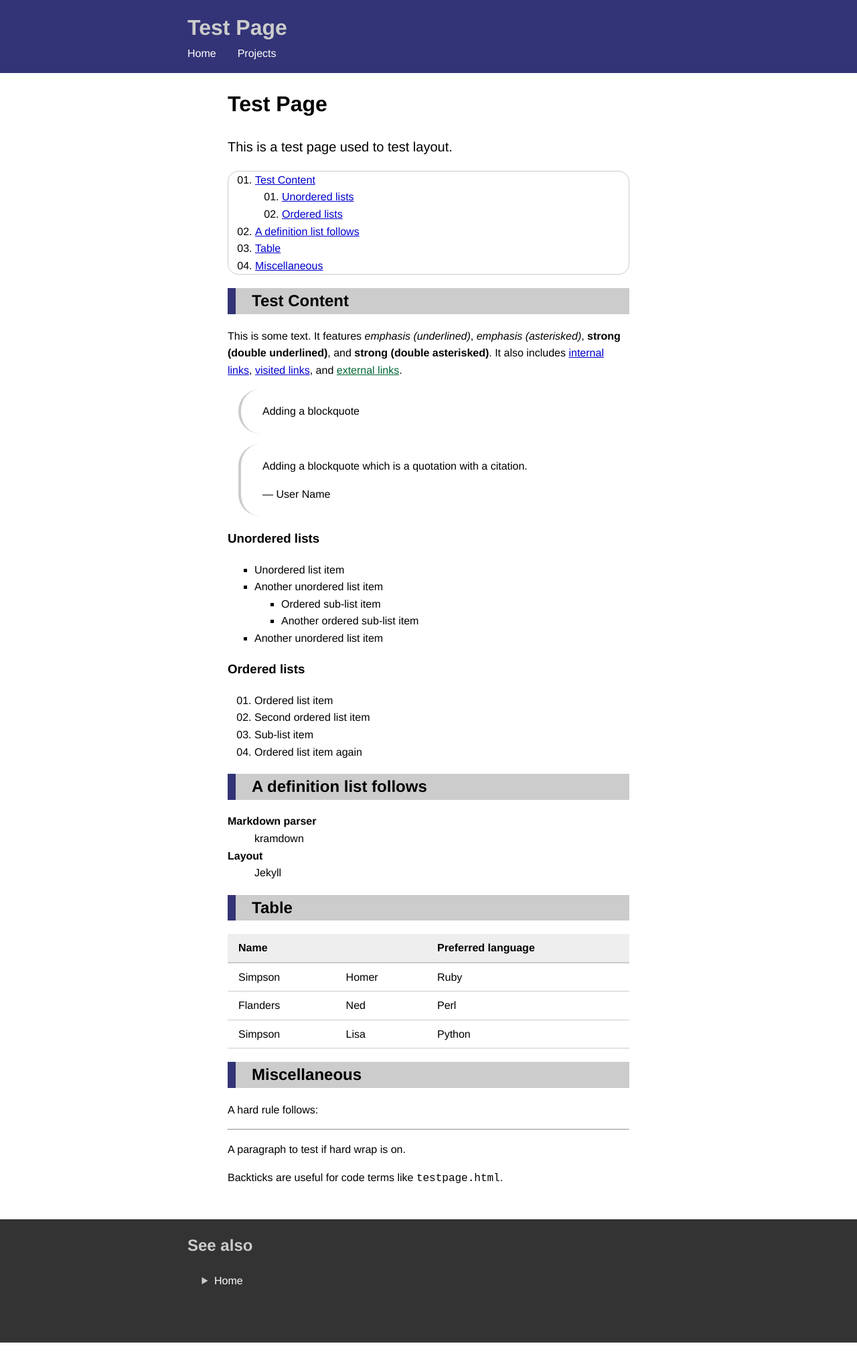
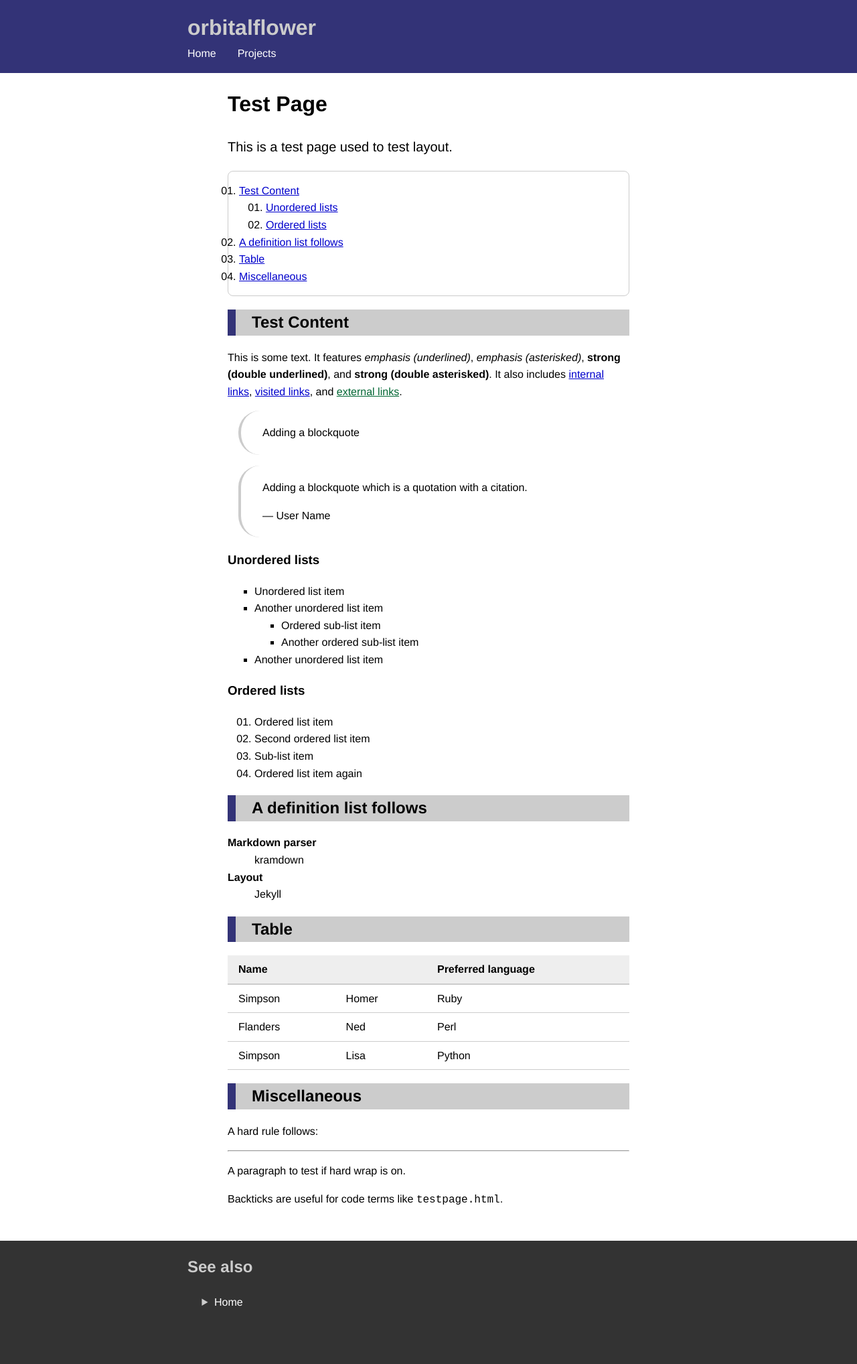
Before and after one commit to orbitalflower/blog-old, a Jekyll site: the page built from testpage.md, in a window 1280 px wide. Shown: the whole page at 67% size. Built offline with Jekyll 4.4.1, drawn with Linux system fonts in a browser that asks for light colours; before the commit the page ends 2004 px from its top, so only the background shows below that.

Commit message:
Updated test page

```diff
--- a/_layouts/default.html
+++ b/_layouts/default.html
@@ -14,7 +14,7 @@
     <div id="wrapper">
 
       <nav>
-        <h1>{{ page.title }}</h1>
+        <h1>{{ site.name }}</h1>
         <ul>
           <li><a href="{{ site.baseurl }}/">Home</a></li>
           <li><a href="{{ site.baseurl }}/projects.html">Projects</a></li>
--- a/style.css
+++ b/style.css
@@ -181,7 +181,8 @@ p.lead {
 
 #markdown-toc {
   border: 1px #ccc solid;
-  border-radius: 1em;
+  padding: 1em;
+  border-radius: 0.5em;
 }
 
 aside {
```
